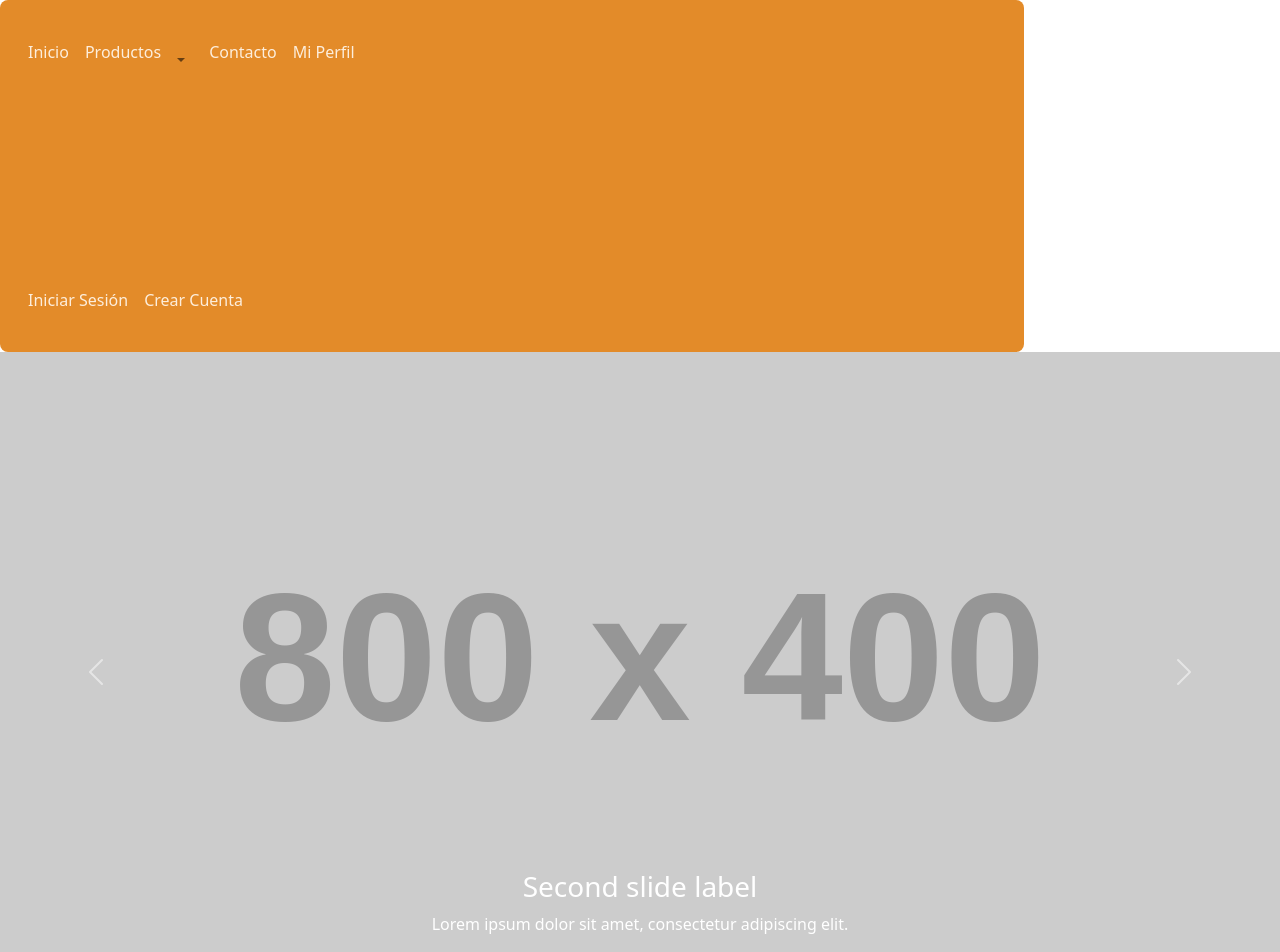
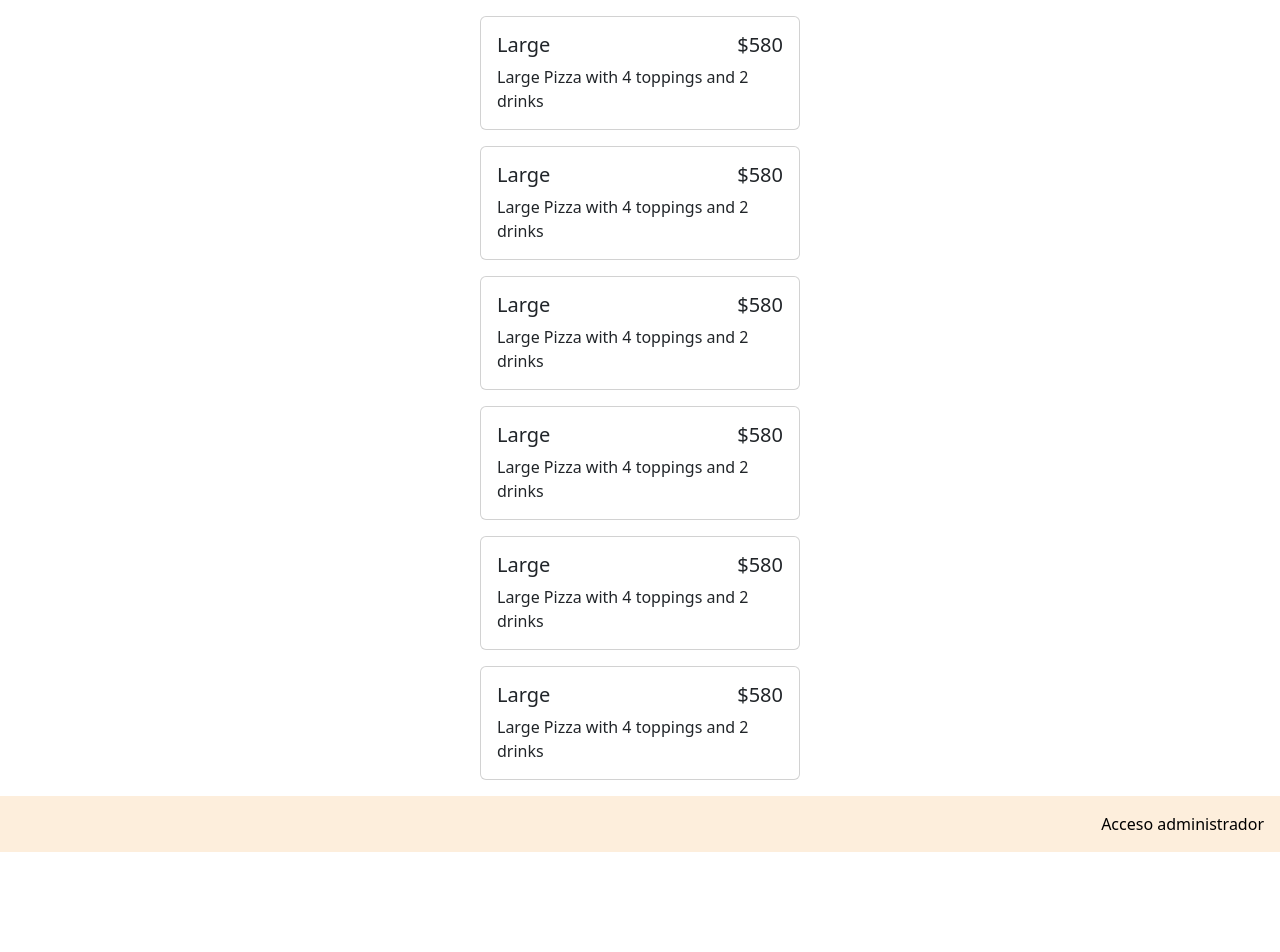
Before and after one commit to No-Country/c9-11-t-angularnode, a React (Vite) app in the folder client/: page /products/Bebidas in a window 1280 px wide. Shown: the top 952 px of the page. After the commit the page ends 852 px from the top, so only its background shows below. Built offline with nearby package versions, Linux system fonts and the light colour scheme.

Commit message:
Added product components

```diff
--- a/client/src/App.jsx
+++ b/client/src/App.jsx
@@ -1,5 +1,5 @@
 import { AppRouter } from "./routes/AppRouter";
-import { Footer } from "./ui/Footer";
+import { Footer } from "./ui/Footer/Footer";
 import { Navar } from "./ui/Navar";
 
 import "bootstrap/dist/css/bootstrap.min.css";
@@ -7,7 +7,7 @@ import "bootstrap/dist/css/bootstrap.min.css";
 export const App = () => {
   return (
     <>
-      <Navar />
+      {/* <Navar /> */}
       <AppRouter />
       <Footer />
     </>
--- a/client/src/components/ButtonSectionFood/ButtonSectionFood.jsx
+++ b/client/src/components/ButtonSectionFood/ButtonSectionFood.jsx
@@ -1,10 +1,14 @@
 import Button from "react-bootstrap/Button";
+import { Link } from "react-router-dom";
 
 export const ButtonSectionFood = ({ textButton }) => {
   // console.log(props.textButton);
 
+  const product = `products/${textButton}`;
+
   return (
     <>
+      <Link to={product}>
         <Button
           variant="outline-secondary"
           size="lg"
@@ -12,6 +16,7 @@ export const ButtonSectionFood = ({ textButton }) => {
         >
           {textButton}
         </Button>
+      </Link>
     </>
   );
 };
--- a/client/src/components/ListButtonsSectionFood/ListButtonsSectionFood.css
+++ b/client/src/components/ListButtonsSectionFood/ListButtonsSectionFood.css
@@ -3,6 +3,7 @@
     display: grid;
     place-items: center;
     margin-top: 2.625rem;
+    margin-bottom: 2.625rem;
     gap: 1rem;
     grid-template-columns: 1fr;
 }
--- a/client/src/pages/Products.jsx
+++ b/client/src/pages/Products.jsx
@@ -1,12 +1,65 @@
+import { Card } from "react-bootstrap";
+import { useParams } from "react-router-dom";
+
+const data_products = [
+  {
+    name: "Large",
+    price: 580,
+    description: "Large Pizza with 4 toppings and 2 drinks",
+  },
+  {
+    name: "Large",
+    price: 580,
+    description: "Large Pizza with 4 toppings and 2 drinks",
+  },
+  {
+    name: "Large",
+    price: 580,
+    description: "Large Pizza with 4 toppings and 2 drinks",
+  },
+  {
+    name: "Large",
+    price: 580,
+    description: "Large Pizza with 4 toppings and 2 drinks",
+  },
+  {
+    name: "Large",
+    price: 580,
+    description: "Large Pizza with 4 toppings and 2 drinks",
+  },
+  {
+    name: "Large",
+    price: 580,
+    description: "Large Pizza with 4 toppings and 2 drinks",
+  },
+];
+
 export const Products = () => {
+  const { category } = useParams();
+
   return (
-    <>
-      <ul>
-        <li>Producto 1</li>
-        <li>Producto 2</li>
-        <li>Producto 3</li>
-        <li>Producto 4</li>
-      </ul>
-    </>
+    <main
+      style={{
+        display: "grid",
+        placeContent: "center",
+        gap: "1rem",
+        padding: "1rem 0 ",
+      }}
+    >
+      {data_products.map((product) => {
+        return (
+          <Card style={{ width: "20rem" }}>
+            <Card.Body>
+              <Card.Title
+                style={{ display: "flex", justifyContent: "space-between" }}
+              >
+                {product.name} <span>${product.price}</span>
+              </Card.Title>
+              <Card.Text>{product.description}</Card.Text>
+            </Card.Body>
+          </Card>
+        );
+      })}
+    </main>
   );
 };
--- a/client/src/routes/AppRouter.jsx
+++ b/client/src/routes/AppRouter.jsx
@@ -11,7 +11,7 @@ export const AppRouter = () => {
       <Routes>
         <Route path="login" element={<Login />} />
         <Route path="/" element={<Home />} />
-        <Route path="products" element={<Products />} />
+        <Route path="products/:category" element={<Products />} />
         <Route path="contact" element={<Contact />} />
         <Route path="createAccount" element={<CreateAccount />} />
         <Route path="/*" element={<Home />} />
--- a/client/src/styles.css
+++ b/client/src/styles.css
@@ -3,7 +3,7 @@
 
     --second: #FFD8A9;
 
-    --thirt: #FDEEDC;
+    --third: #FDEEDC;
 }
 
 *{
--- a/client/src/ui/Footer.jsx
+++ /dev/null
@@ -1,6 +0,0 @@
-
-export const Footer = () => {
-  return (
-    <div>Footer</div>
-  )
-}
--- /dev/null
+++ b/client/src/ui/Footer/Footer.css
@@ -0,0 +1,11 @@
+.footer{
+    background-color: var(--third);
+    display: flex;
+    justify-content: end;
+    padding: 1rem;
+}
+
+.footer__btn{
+    background-color: transparent;
+    border: none;
+}
--- /dev/null
+++ b/client/src/ui/Footer/Footer.jsx
@@ -0,0 +1,9 @@
+import "./Footer.css";
+
+export const Footer = () => {
+  return (
+    <footer className="footer">
+      <button className="footer__btn">Acceso administrador</button>
+    </footer>
+  );
+};
```
Also changed, not shown: client/src/ui/navbar.jsx (deleted). Lines whose indentation alone changed are shown as unchanged.
